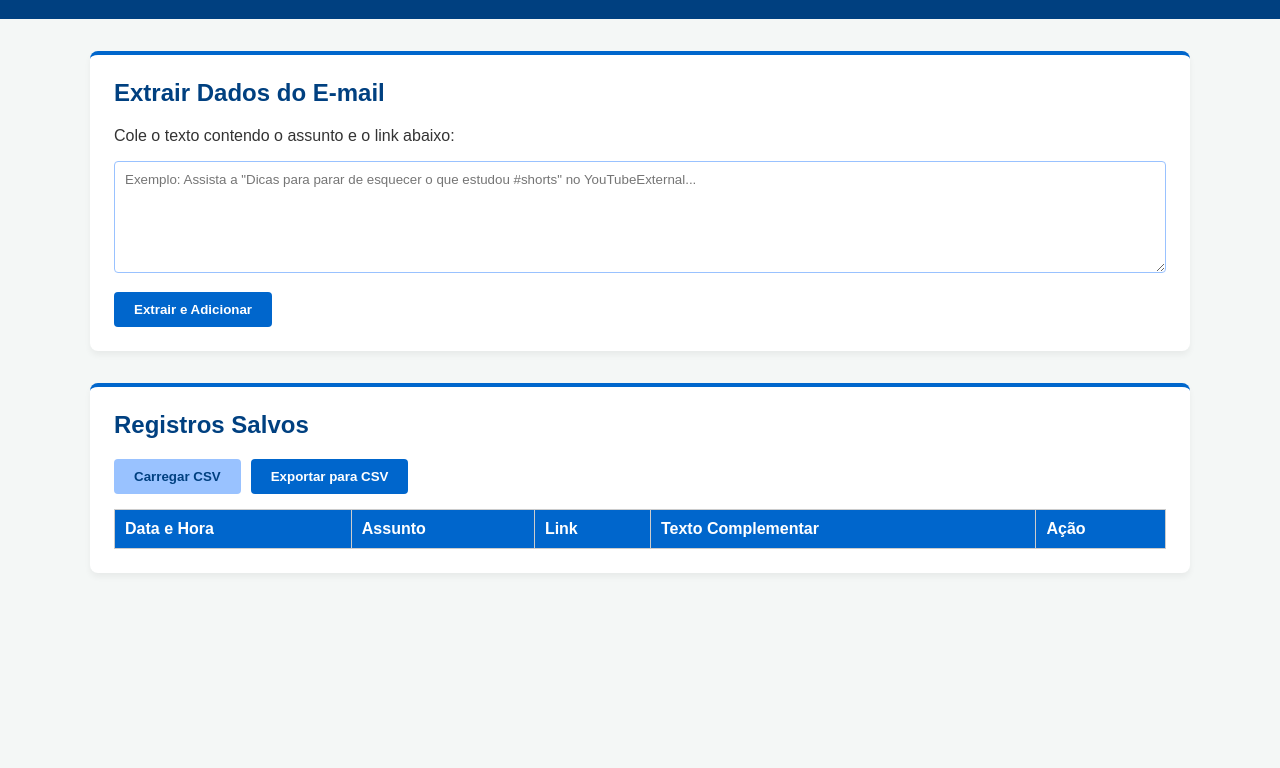
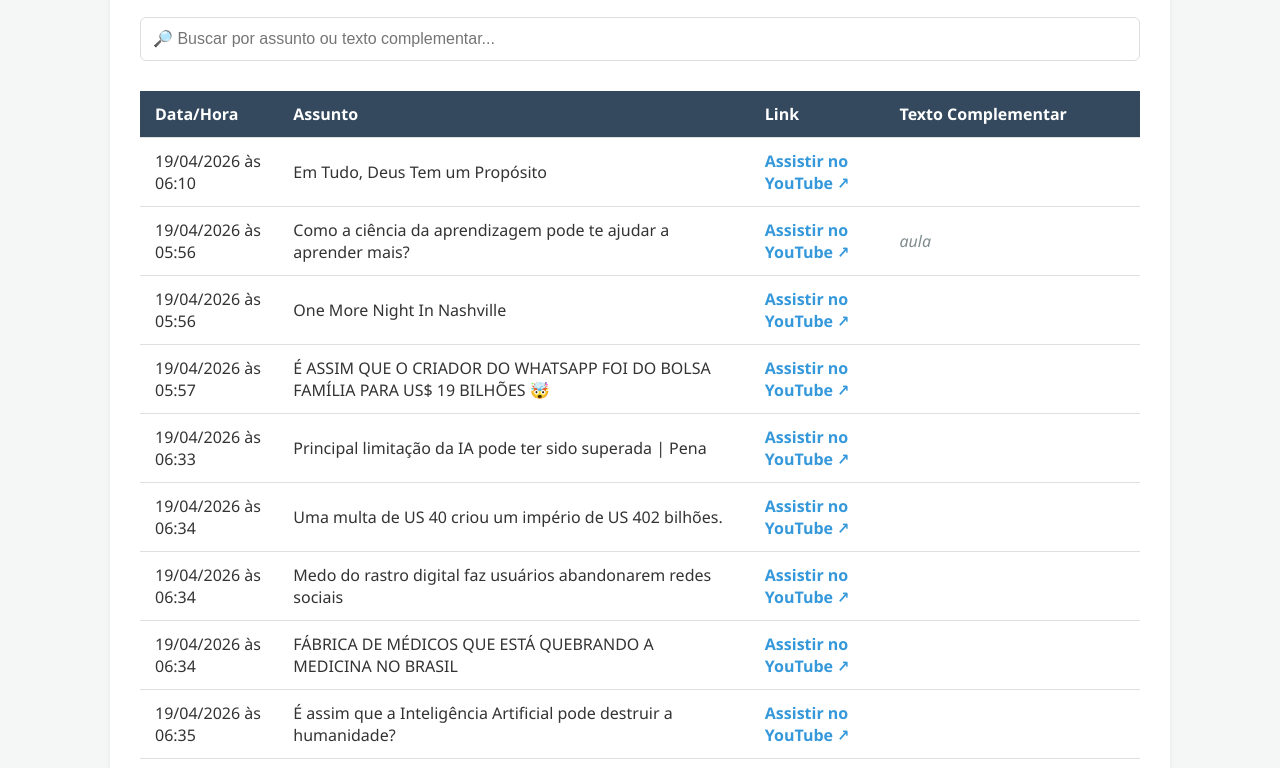
Before and after one commit to rjhalmeman/fascinante, a plain HTML site: page index.html in a window 1280 px wide. Shown: the part 109-877 px from the top of the page. Before the commit the page ends 800 px from the top, so only its background shows below. Drawn offline with Linux system fonts and the light colour scheme.

Commit message:
21/06/2026 - 07:41:02

```diff
--- a/index.html
+++ b/index.html
@@ -3,52 +3,204 @@
 <head>
     <meta charset="UTF-8">
     <meta name="viewport" content="width=device-width, initial-scale=1.0">
-    <title>Extrator e Gerenciador de Links</title>
-    <link rel="stylesheet" href="fascinante.css">
+    <title>Fascinante - Links e Assuntos</title>
+    <style>
+        body {
+            font-family: 'Segoe UI', Tahoma, Geneva, Verdana, sans-serif;
+            background-color: #f4f7f6;
+            color: #333;
+            margin: 0;
+            padding: 20px;
+        }
+        .container {
+            max-width: 1000px;
+            margin: 0 auto;
+            background: #fff;
+            padding: 30px;
+            border-radius: 8px;
+            box-shadow: 0 4px 6px rgba(0,0,0,0.05);
+        }
+        h1 {
+            color: #2c3e50;
+            margin-top: 0;
+            border-bottom: 2px solid #ecf0f1;
+            padding-bottom: 10px;
+        }
+        .search-box {
+            margin-bottom: 20px;
+            width: 100%;
+            padding: 12px;
+            font-size: 16px;
+            border: 1px solid #ddd;
+            border-radius: 6px;
+            box-sizing: border-box;
+            outline: none;
+        }
+        .search-box:focus {
+            border-color: #3498db;
+        }
+        .table-container {
+            overflow-x: auto;
+        }
+        table {
+            width: 100%;
+            border-collapse: collapse;
+            margin-top: 10px;
+        }
+        th, td {
+            padding: 12px 15px;
+            text-align: left;
+            border-bottom: 1px solid #e0e0e0;
+        }
+        th {
+            background-color: #34495e;
+            color: #fff;
+            font-weight: 600;
+        }
+        tr:hover {
+            background-color: #f9f9f9;
+        }
+        a {
+            color: #3498db;
+            text-decoration: none;
+            font-weight: bold;
+            display: inline-block;
+        }
+        a:hover {
+            text-decoration: underline;
+        }
+        .text-complementar {
+            font-style: italic;
+            color: #7f8c8d;
+        }
+    </style>
 </head>
 <body>
-    <header>
-        <h1>Extrator de Links e Assuntos (CRUD)</h1>
-    </header>
 
-    <main>
-        <section class="card extrair-section">
-            <h2>Extrair Dados do E-mail</h2>
-            <p>Cole o texto contendo o assunto e o link abaixo:</p>
-            <textarea id="inputText" rows="6" placeholder='Exemplo: Assista a "Dicas para parar de esquecer o que estudou #shorts" no YouTubeExternal...'></textarea>
+    <div class="container">
+        <h1>Repositório Fascinante</h1>
 
-            <div class="acoes">
-                <button id="btnExtrair" class="btn-primario">Extrair e Adicionar</button>
-            </div>
-        </section>
+        <input type="text" id="search" class="search-box" placeholder="🔎 Buscar por assunto ou texto complementar...">
 
-        <section class="card crud-section">
-            <h2>Registros Salvos</h2>
-
-            <div class="acoes-arquivo">
-                <input type="file" id="fileInput" accept=".csv" style="display: none;">
-                <button id="btnCarregar" class="btn-secundario" onclick="document.getElementById('fileInput').click()">Carregar CSV</button>
-                <button id="btnSalvar" class="btn-primario">Exportar para CSV</button>
-            </div>
-
-            <div class="tabela-container">
-                <table>
+        <div class="table-container">
+            <table id="csv-table">
                 <thead>
                     <tr>
-                            <th>Data e Hora</th>
+                        <th>Data/Hora</th>
                         <th>Assunto</th>
                         <th>Link</th>
                         <th>Texto Complementar</th>
-                            <th>Ação</th>
                     </tr>
                 </thead>
-                    <tbody id="tableBody">
+                <tbody>
+                    <tr>
+                        <td colspan="4" style="text-align: center; color: #7f8c8d;">Carregando dados...</td>
+                    </tr>
                 </tbody>
             </table>
         </div>
-        </section>
-    </main>
+    </div>
 
-    <script src="fascinante.js"></script>
+    <script>
+        // CONFIGURAÇÃO: Se o seu arquivo CSV tiver outro nome, altere aqui:
+        const csvFileName = 'fascinante.csv';
+
+        async function loadCSV() {
+            try {
+                // Busca o arquivo CSV que está na mesma pasta do index.html
+                const response = await fetch(csvFileName);
+                if (!response.ok) {
+                    throw new Error('Não foi possível ler o arquivo CSV.');
+                }
+                const data = await response.text();
+
+                // Separa as linhas do arquivo
+                const rows = data.split('\n');
+                const tbody = document.querySelector('#csv-table tbody');
+                tbody.innerHTML = ''; // Limpa a mensagem de carregando
+
+                // Começa do índice 1 para pular a linha de cabeçalho (datahora;assunto...)
+                for (let i = 1; i < rows.length; i++) {
+                    const rowText = rows[i].trim();
+                    if (!rowText) continue; // Pula linhas em branco
+
+                    // Divide as colunas usando o ponto e vírgula (;)
+                    const cols = rowText.split(';');
+
+                    const datahora = cols[0] ? cols[0].trim() : '';
+                    const assunto = cols[1] ? cols[1].trim() : '';
+                    const link = cols[2] ? cols[2].trim() : '';
+                    const textoComplementar = cols[3] ? cols[3].trim() : '';
+
+                    const tr = document.createElement('tr');
+
+                    // 1. Coluna Data/Hora formatada
+                    const tdData = document.createElement('td');
+                    tdData.textContent = formatDateTime(datahora);
+                    tr.appendChild(tdData);
+
+                    // 2. Coluna Assunto
+                    const tdAssunto = document.createElement('td');
+                    tdAssunto.textContent = assunto;
+                    tr.appendChild(tdAssunto);
+
+                    // 3. Coluna Link clicável
+                    const tdLink = document.createElement('td');
+                    if (link && link.startsWith('http')) {
+                        const a = document.createElement('a');
+                        a.href = link;
+                        a.target = '_blank'; // Abre em uma nova aba
+                        a.textContent = 'Assistir no YouTube ↗';
+                        tdLink.appendChild(a);
+                    } else {
+                        tdLink.textContent = '-';
+                    }
+                    tr.appendChild(tdLink);
+
+                    // 4. Coluna Texto Complementar
+                    const tdTexto = document.createElement('td');
+                    tdTexto.textContent = textoComplementar;
+                    tdTexto.className = 'text-complementar';
+                    tr.appendChild(tdTexto);
+
+                    tbody.appendChild(tr);
+                }
+            } catch (error) {
+                console.error('Erro:', error);
+                document.querySelector('#csv-table tbody').innerHTML = `
+                    <tr>
+                        <td colspan="4" style="color: #e74c3c; text-align: center; font-weight: bold;">
+                            Erro ao carregar os dados. Verifique se o arquivo "${csvFileName}" está na raiz do repositório.
+                        </td>
+                    </tr>
+                `;
+            }
+        }
+
+        // Transforma "2026-04-19-06-10-44" em "19/04/2026 às 06:10"
+        function formatDateTime(raw) {
+            if (!raw || raw.length < 16) return raw;
+            const parts = raw.split('-');
+            if (parts.length >= 5) {
+                return `${parts[2]}/${parts[1]}/${parts[0]} às ${parts[3]}:${parts[4]}`;
+            }
+            return raw;
+        }
+
+        // Filtro de busca em tempo real
+        document.getElementById('search').addEventListener('keyup', function() {
+            const value = this.value.toLowerCase();
+            const rows = document.querySelectorAll('#csv-table tbody tr');
+
+            rows.forEach(row => {
+                const text = row.textContent.toLowerCase();
+                // Mostra ou esconde a linha baseado na busca
+                row.style.display = text.includes(value) ? '' : 'none';
+            });
+        });
+
+        // Executa a função ao carregar a página
+        loadCSV();
+    </script>
 </body>
 </html>
```
Also changed, not shown: extrator.html (added, +54 -0 lines). Lines whose indentation alone changed are shown as unchanged.
